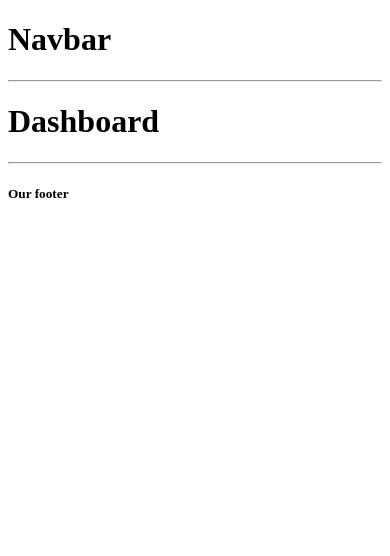
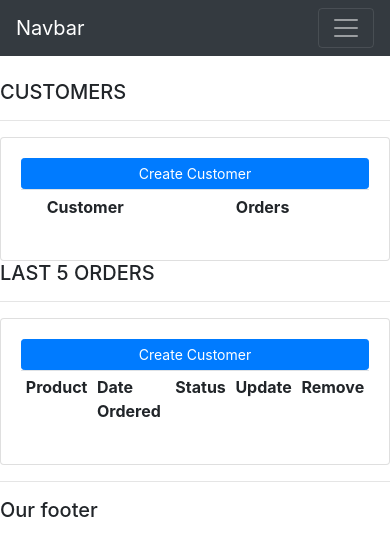
Before and after one commit to Johnny-Morgan/django-projects, a Django app: template crm/accounts/templates/accounts/dashboard.html in a window 390 px wide. Shown: the top 556 px of the page. Run offline with Django 3.2, Linux system fonts and the light colour scheme; the template is opened without the code that fills it, so the values that code supplies are empty; some libraries are stand-ins or nearby versions.

Commit message:
Added navbar.html and dashboard.html code

```diff
--- a/crm/accounts/templates/accounts/dashboard.html
+++ b/crm/accounts/templates/accounts/dashboard.html
@@ -1,4 +1,44 @@
 {% extends 'accounts/main.html' %}
 {% block content %}
-<h1>Dashboard</h1>
+
+<br>
+
+<div class="row">
+    <div class="col-md-5">
+        <h5>CUSTOMERS</h5>
+        <hr>
+        <div class="card card-body">
+            <a class="btn btn-primary btn-sm btn-block" href="">Create Customer</a>
+            <table class="table table-sm">
+                <tr>
+                    <th></th>
+                    <th>Customer</th>
+                    <th>Orders</th>
+                </tr>
+            </table>
+        </div>
+    </div>
+
+    <div class="col-md-7">
+        <h5>LAST 5 ORDERS</h5>
+        <hr>
+        <div class="card card-body">
+            <a class="btn btn-primary btn-sm btn-block" href="">Create Customer</a>
+            <table class="table table-sm">
+                <tr>
+                    <th>Product</th>
+                    <th>Date Ordered</th>
+                    <th>Status</th>
+                    <th>Update</th>
+                    <th>Remove</th>
+                </tr>
+            </table>
+        </div>
+    </div>
+</div>
+
+
+
+
+
 {% endblock %}
--- a/crm/accounts/templates/accounts/main.html
+++ b/crm/accounts/templates/accounts/main.html
@@ -2,6 +2,7 @@
 <html lang="en">
 <head>
     <title>CRM</title>
+    <link href="https://stackpath.bootstrapcdn.com/bootstrap/4.4.1/css/bootstrap.min.css" rel="stylesheet" integrity="sha384-Vkoo8x4CGsO3+Hhxv8T/Q5PaXtkKtu6ug5TOeNV6gBiFeWPGFN9MuhOf23Q9Ifjh" crossorigin="anonymous">
 </head>
 <body>
     {% include 'accounts/navbar.html' %}
@@ -11,4 +12,8 @@
     <hr>
     <h5>Our footer</h5>
 </body>
+
+<script src="https://code.jquery.com/jquery-3.3.1.slim.min.js" integrity="sha384-q8i/X+965DzO0rT7abK41JStQIAqVgRVzpbzo5smXKp4YfRvH+8abtTE1Pi6jizo" crossorigin="anonymous"></script>
+<script src="https://cdnjs.cloudflare.com/ajax/libs/popper.js/1.14.7/umd/popper.min.js" integrity="sha384-UO2eT0CpHqdSJQ6hJty5KVphtPhzWj9WO1clHTMGa3JDZwrnQq4sF86dIHNDz0W1" crossorigin="anonymous"></script>
+<script src="https://stackpath.bootstrapcdn.com/bootstrap/4.3.1/js/bootstrap.min.js" integrity="sha384-JjSmVgyd0p3pXB1rRibZUAYoIIy6OrQ6VrjIEaFf/nJGzIxFDsf4x0xIM+B07jRM" crossorigin="anonymous"></script>
 </html>
--- a/crm/accounts/templates/accounts/navbar.html
+++ b/crm/accounts/templates/accounts/navbar.html
@@ -1,2 +1,16 @@
-<h1>Navbar</h1>
-<hr>
+<nav class="navbar navbar-expand-lg navbar-dark bg-dark">
+    <a class="navbar-brand" href="#">Navbar</a>
+    <button class="navbar-toggler" type="button" data-toggle="collapse" data-target="#navbarNav" aria-controls="navbarNav" aria-expanded="false" aria-label="Toggle navigation">
+      <span class="navbar-toggler-icon"></span>
+    </button>
+    <div class="collapse navbar-collapse" id="navbarNav">
+      <ul class="navbar-nav">
+        <li class="nav-item active">
+          <a class="nav-link" href="#">Dashboard</a>
+        </li>
+        <li class="nav-item">
+          <a class="nav-link" href="#">Products</a>
+        </li>
+      </ul>
+    </div>
+  </nav>
```
